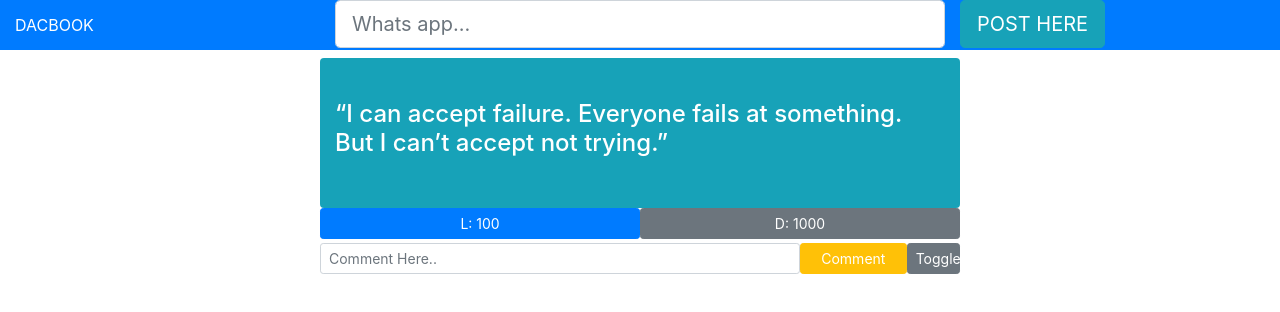
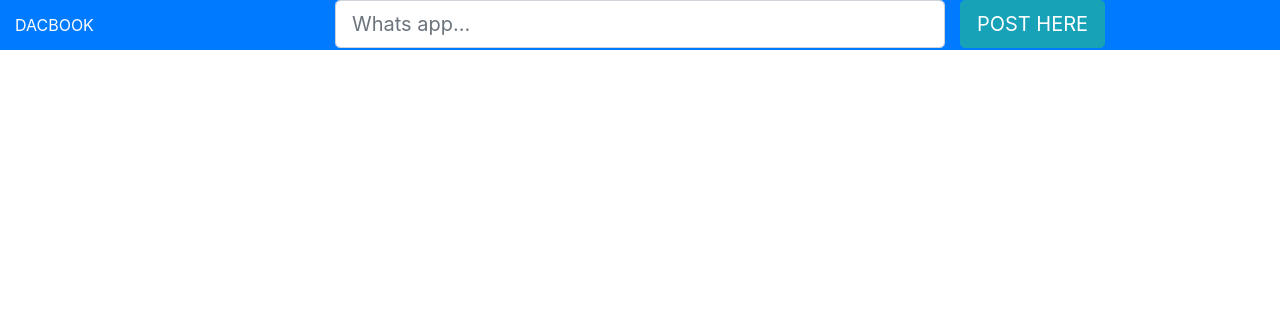
Before and after one commit to AWEB2018/angularsetup, an Angular app: page / in a window 1280 px wide. Shown: the top 312 px of the page. Built offline with nearby package versions, Linux system fonts and the light colour scheme.

Commit message:
http client update.

```diff
--- a/src/app/app.component.html
+++ b/src/app/app.component.html
@@ -22,16 +22,16 @@
         <div class="mt-1 rounded text-white " *ngFor="let item of refPostList">
             <div class="row">
                 <div class="col-sm-12 bg-info rounded make-center" style="height: 150px;">
-                    <span class="h4">{{item.post}}</span>
+                    <span class="h4">{{item.POST}}</span>
                 </div>
             </div>
 
             <div class="row">
                 <button type="button"  (click)="increaseLikeCount(item)"  class="col-sm-6 btn-sm  btn btn-primary">
-                    L: {{item.likeCount}}
+                    L: {{item.LIKE_COUNT}}
                 </button>
                 <button type="button" (click)="increaseDislikeCount(item);" class="col-sm-6  btn-sm btn btn-secondary">
-                    D: {{item.dislikeCount}}
+                    D: {{item.DISLIKE_COUNT}}
                 </button>
             </div>
 
--- a/src/app/app.component.ts
+++ b/src/app/app.component.ts
@@ -1,4 +1,5 @@
 import { Component } from '@angular/core';
+import {HttpClient} from '@angular/common/http';
 
 @Component({
   selector: 'app-dac',
@@ -9,43 +10,39 @@ export class AppComponent {
   post = '';
   title = 'DACBOOK';
   postPlaceholder = 'Whats app...';
+  refPostList = [];
 
-  postOfDay = '“I can accept failure. Everyone fails at something. But I can’t accept not trying.”';
-  likeCount = 100;
-  dislikeCount = 1000;
-
-  refPost = {
-    'post' : '“I can accept failure. Everyone fails at something. But I can’t accept not trying.”',
-    'likeCount': 100,
-    'dislikeCount': 1000,
-    'comment' : '',
-    'commentList' : ['nice!!']
-  };
-
-  refPostList = [this.refPost];
-
+  // FOR HTTP REQUEST
+  http: HttpClient;
+  constructor(http: HttpClient) {
+    this.http = http;
+  }
 
   increaseLikeCount(post) {
-    post.likeCount += 1;
+    post.LIKE_COUNT += 1;
   }
 
   increaseDislikeCount(post) {
-    post.dislikeCount += 1;
+    post.DISLIKE_COUNT += 1;
   }
 
   postOnWall() {
     console.log(this.post);
 
     const newPost = {
-      'post' : this.post,
-      'likeCount' : 0,
-      'dislikeCount' : 0,
+      'POST' : this.post,
+      'LIKE_COUNT' : 0,
+      'DISLIKE_COUNT' : 0,
       'comment' : '',
       'commentList' : []
     };
 
     this.refPostList.push(newPost);
     this.post = '';
+
+    // lets connect to server
+    const url = 'http://localhost:4000/insertpost';
+    this.http.post(url, newPost);
   }
 
 
--- a/src/app/app.module.ts
+++ b/src/app/app.module.ts
@@ -1,7 +1,7 @@
 import { BrowserModule } from '@angular/platform-browser';
 import { NgModule } from '@angular/core';
 import {FormsModule} from '@angular/forms';
-
+import {HttpClientModule} from '@angular/common/http';
 
 import { AppComponent } from './app.component';
 
@@ -12,7 +12,8 @@ import { AppComponent } from './app.component';
   ],
   imports: [
     BrowserModule,
-    FormsModule
+    FormsModule,
+    HttpClientModule
   ],
   providers: [],
   bootstrap: [AppComponent]
```
